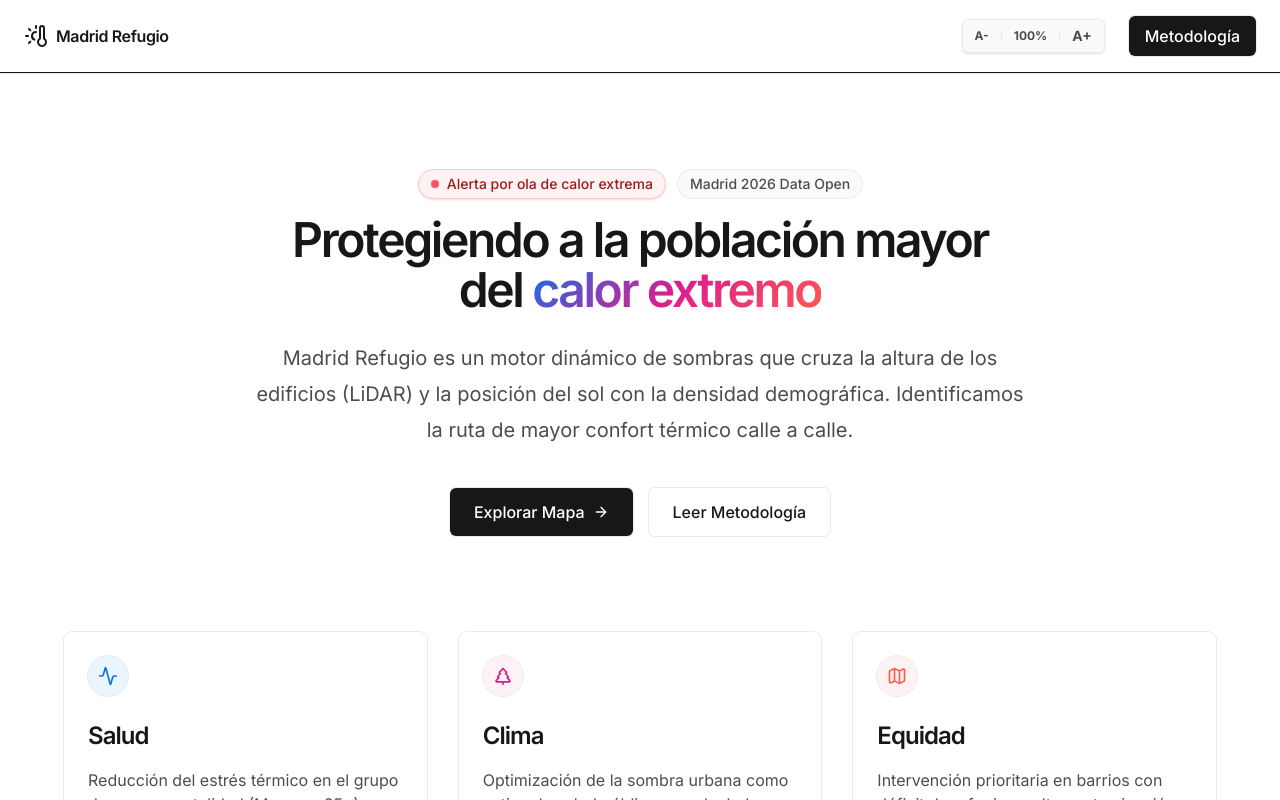
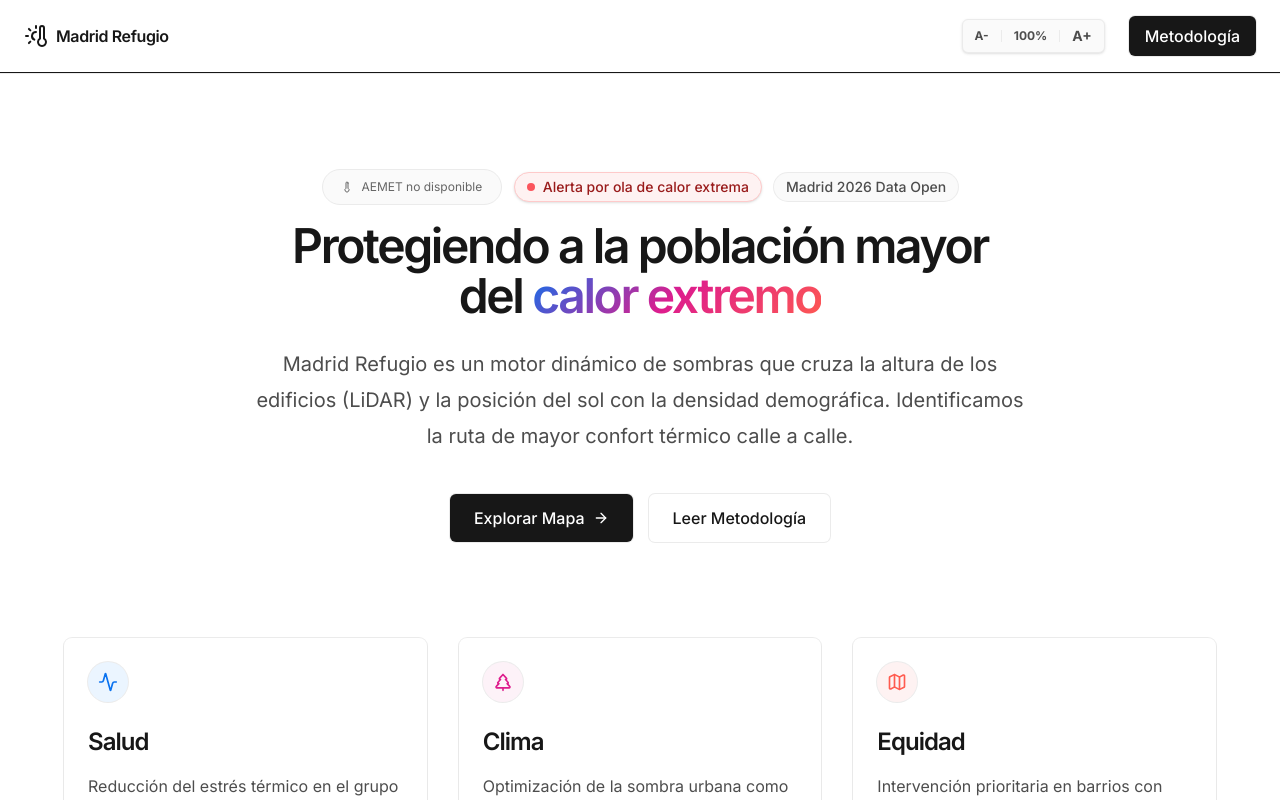
Before and after one commit to Huntsman1756/madrid-refugio-public, a Next.js app in the folder frontend/: page / in a window 1280 px wide. Shown: the top 800 px of the page. Built offline with nearby package versions, Linux system fonts and the light colour scheme; no server answers.

Commit message:
fix: keep weather badge stable when AEMET is unavailable

```diff
--- a/frontend/src/components/WeatherWidget.tsx
+++ b/frontend/src/components/WeatherWidget.tsx
@@ -1,7 +1,7 @@
 "use client";
 
 import { useState, useEffect } from "react";
-import { Cloud, Sun, CloudRain, Thermometer, AlertCircle, RefreshCw } from "lucide-react";
+import { Sun, Thermometer, AlertCircle, RefreshCw } from "lucide-react";
 
 interface WeatherData {
   municipio: string;
@@ -39,7 +39,7 @@
 
   if (loading && !weather) {
     return (
-      <div className="inline-flex items-center gap-2 px-3 py-1 rounded-full bg-[var(--ds-gray-50)] border border-[var(--ds-gray-100)] text-[var(--ds-gray-500)] text-xs animate-pulse">
+      <div className="inline-flex min-h-[36px] min-w-[180px] items-center justify-center gap-2 rounded-full border border-[var(--ds-gray-100)] bg-[var(--ds-gray-50)] px-3 py-1 text-xs text-[var(--ds-gray-500)]">
         <RefreshCw className="w-3 h-3 animate-spin" />
         Consultando AEMET...
       </div>
@@ -47,7 +47,12 @@
   }
 
   if (weather?.error || !weather) {
-    return null; // Silencioso si hay error o no hay key configurada
+    return (
+      <div className="inline-flex min-h-[36px] min-w-[180px] items-center justify-center gap-2 rounded-full border border-[var(--ds-gray-100)] bg-[var(--ds-gray-50)] px-3 py-1 text-xs text-[var(--ds-gray-500)]">
+        <Thermometer className="w-3 h-3" />
+        AEMET no disponible
+      </div>
+    );
   }
 
   const isHot = weather.temperatura >= 30;
```
